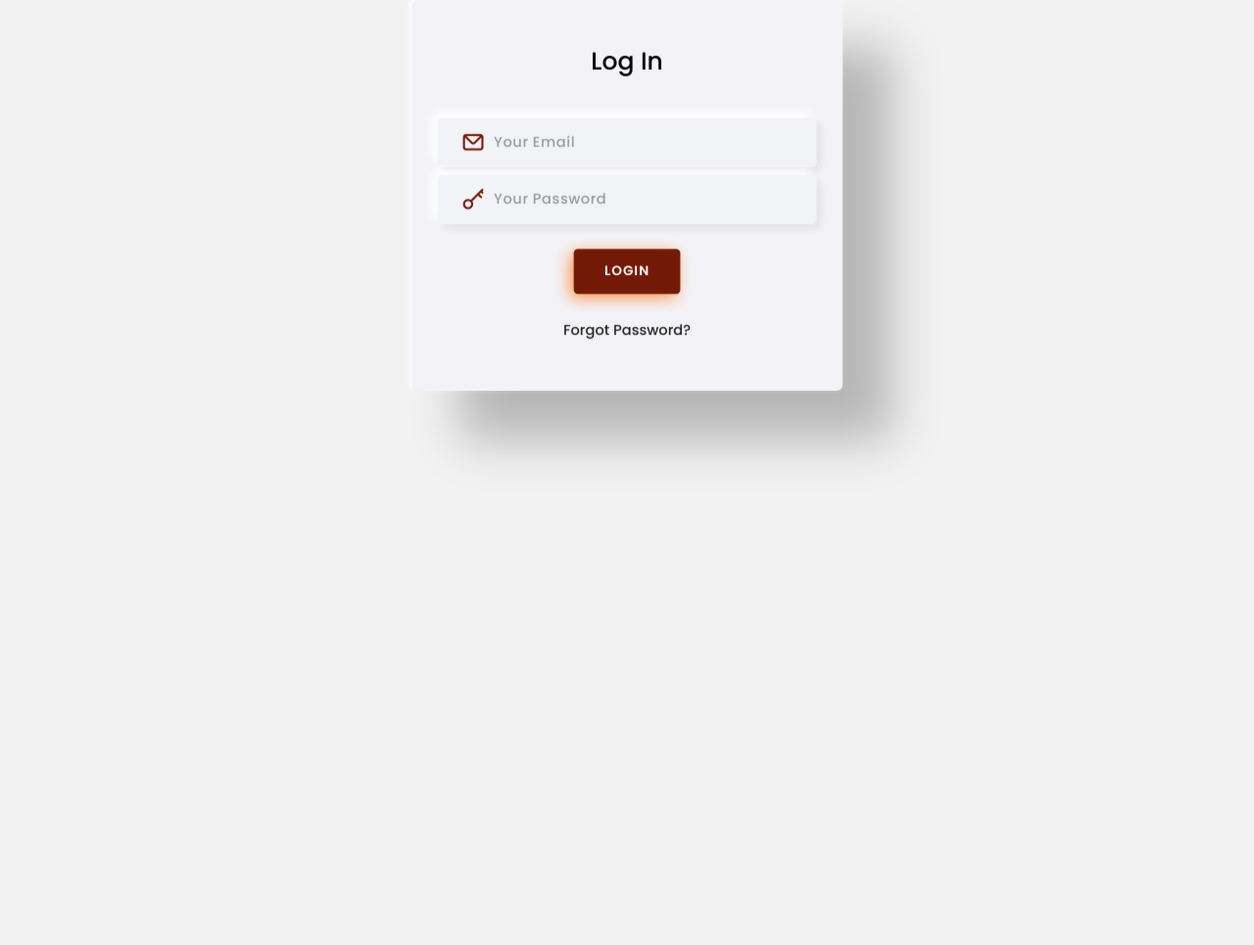
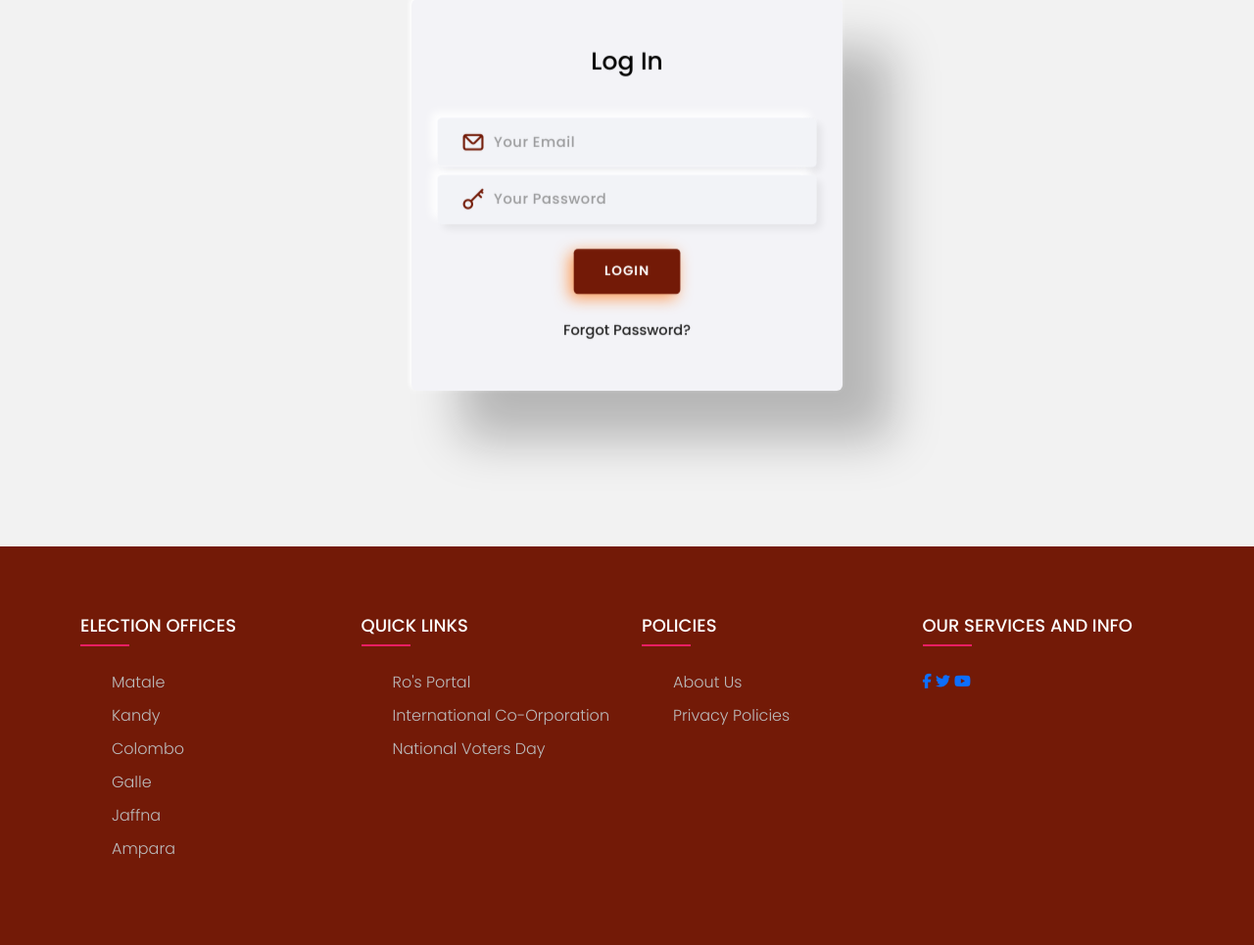
Before and after one commit to Nadun24617/Election-Payment, a PHP site: page /login.php in a window 1280 px wide. Shown: the part 242-1207 px from the top of the page at 98% size. Before the commit the page ends 800 px from the top, so only its background shows below. Run offline with PHP 8.4, Linux system fonts and the light colour scheme.

Commit message:
footer created

```diff
--- a/components/footer.php
+++ b/components/footer.php
@@ -1,3 +1,155 @@
-<footer>
-    <p>&copy; 2024 Your Company. All rights reserved.</p>
-</footer>
+<!DOCTYPE html>
+<html lang="en">
+<head>
+    <meta charset="UTF-8">
+    <meta name="viewport" content="width=device-width, initial-scale=1.0">
+    <link rel="stylesheet" href="https://cdnjs.cloudflare.com/ajax/libs/font-awesome/6.5.2/css/all.min.css">
+
+    <style>
+        @import url('https://fonts.googleapis.com/css2?family=Poppins:wght@300;400;500;600;700&display=swap');
+body{
+	line-height: 1.5;
+	font-family: 'Poppins', sans-serif;
+}
+*{
+	margin:0;
+	padding:0;
+	box-sizing: border-box;
+}
+.container{
+	max-width: 1170px;
+	margin:auto;
+}
+.row{
+	display: flex;
+	flex-wrap: wrap;
+}
+ul{
+	list-style: none;
+}
+.footer{
+	background-color:#731A07 ;
+    padding: 70px 0;
+}
+.footer-col{
+   width: 25%;
+   padding: 0 15px;
+}
+.footer-col h4{
+	font-size: 18px;
+	color: #ffffff;
+	text-transform: capitalize;
+	margin-bottom: 35px;
+	font-weight: 500;
+	position: relative;
+}
+.footer-col h4::before{
+	content: '';
+	position: absolute;
+	left:0;
+	bottom: -10px;
+	background-color: #e91e63;
+	height: 2px;
+	box-sizing: border-box;
+	width: 50px;
+}
+.footer-col ul li:not(:last-child){
+	margin-bottom: 10px;
+}
+.footer-col ul li a{
+	font-size: 16px;
+	text-transform: capitalize;
+	color: #ffffff;
+	text-decoration: none;
+	font-weight: 300;
+	color: #bbbbbb;
+	display: block;
+	transition: all 0.3s ease;
+}
+.footer-col ul li a:hover{
+	color: #ffffff;
+	padding-left: 8px;
+}
+.footer-col .social-links a{
+	display: inline-block;
+	height: 40px;
+	width: 40px;
+	background-color: rgba(255,255,255,0.2);
+	margin:0 10px 10px 0;
+	text-align: center;
+	line-height: 40px;
+	border-radius: 50%;
+	color: #ffffff;
+	transition: all 0.5s ease;
+}
+.footer-col .social-links a:hover{
+	color: #24262b;
+	background-color: #ffffff;
+}
+
+/*responsive*/
+@media(max-width: 767px){
+  .footer-col{
+    width: 50%;
+    margin-bottom: 30px;
+}
+}
+@media(max-width: 574px){
+  .footer-col{
+    width: 100%;
+}
+}
+
+
+
+
+
+    </style>
+</head>
+
+
+<body>
+
+    <footer class="footer">
+        <div class="container">
+            <div class="row">
+                <div class="footer-col">
+                    <h4>ELECTION OFFICES</h4>
+                    <ul>
+                        <li><a href="#">Matale</a></li>
+                        <li><a href="#">Kandy</a></li>
+                        <li><a href="#">Colombo</a></li>
+                        <li><a href="#">Galle</a></li>
+                        <li><a href="#">Jaffna</a></li>
+                        <li><a href="#">Ampara</a></li>
+                    </ul>
+                </div>
+                <div class="footer-col">
+                    <h4>QUICK LINKS</h4>
+                    <ul>
+                        <li><a href="#">Ro's Portal</a></li>
+                        <li><a href="#">International Co-orporation</a></li>
+                        <li><a href="#">National Voters Day</a></li>
+                    </ul>
+                </div>
+                <div class="footer-col">
+                    <h4>POLICIES</h4>
+                    <ul>
+                        <li><a href="#">About Us</a></li>
+                        <li><a href="#">Privacy Policies</a></li>
+                    </ul>
+                </div>
+                <div class="footer-col">
+                    <h4>OUR SERVICES AND INFO</h4>
+                    <div>
+                        <a href="#"><i class="fab fa-facebook-f"></i></a>
+                        <a href="#"><i class="fab fa-twitter"></i></a>
+                        <a href="#"><i class="fab fa-youtube"></i></a>
+                    </div>
+                </div>
+            </div>
+        </div>
+
+
+    </footer>
+</body>
--- a/login.php
+++ b/login.php
@@ -70,5 +70,5 @@
           </div>
         </div>
 
-
+        <?php include_once('components/footer.php'); ?>
     </body>
```
